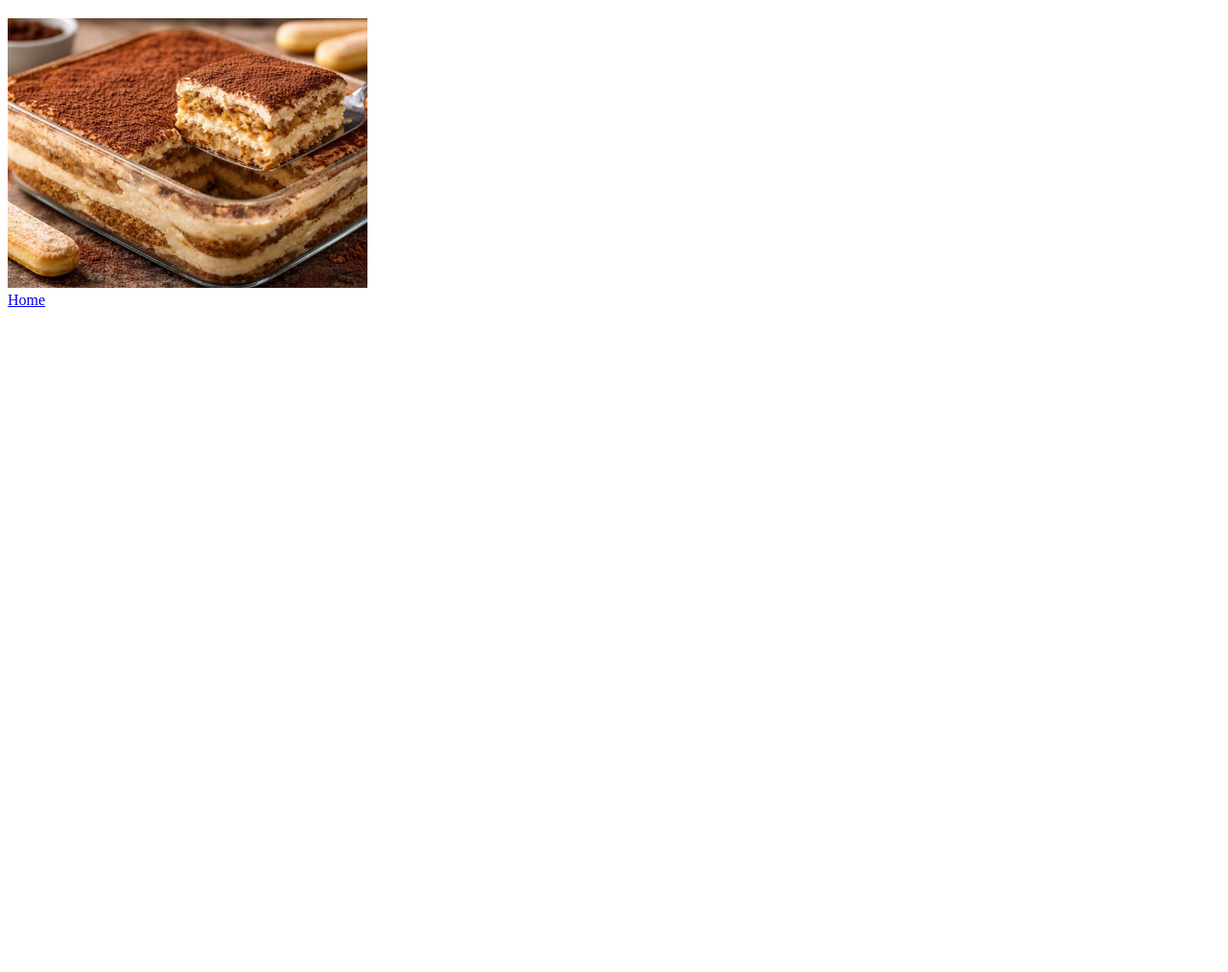
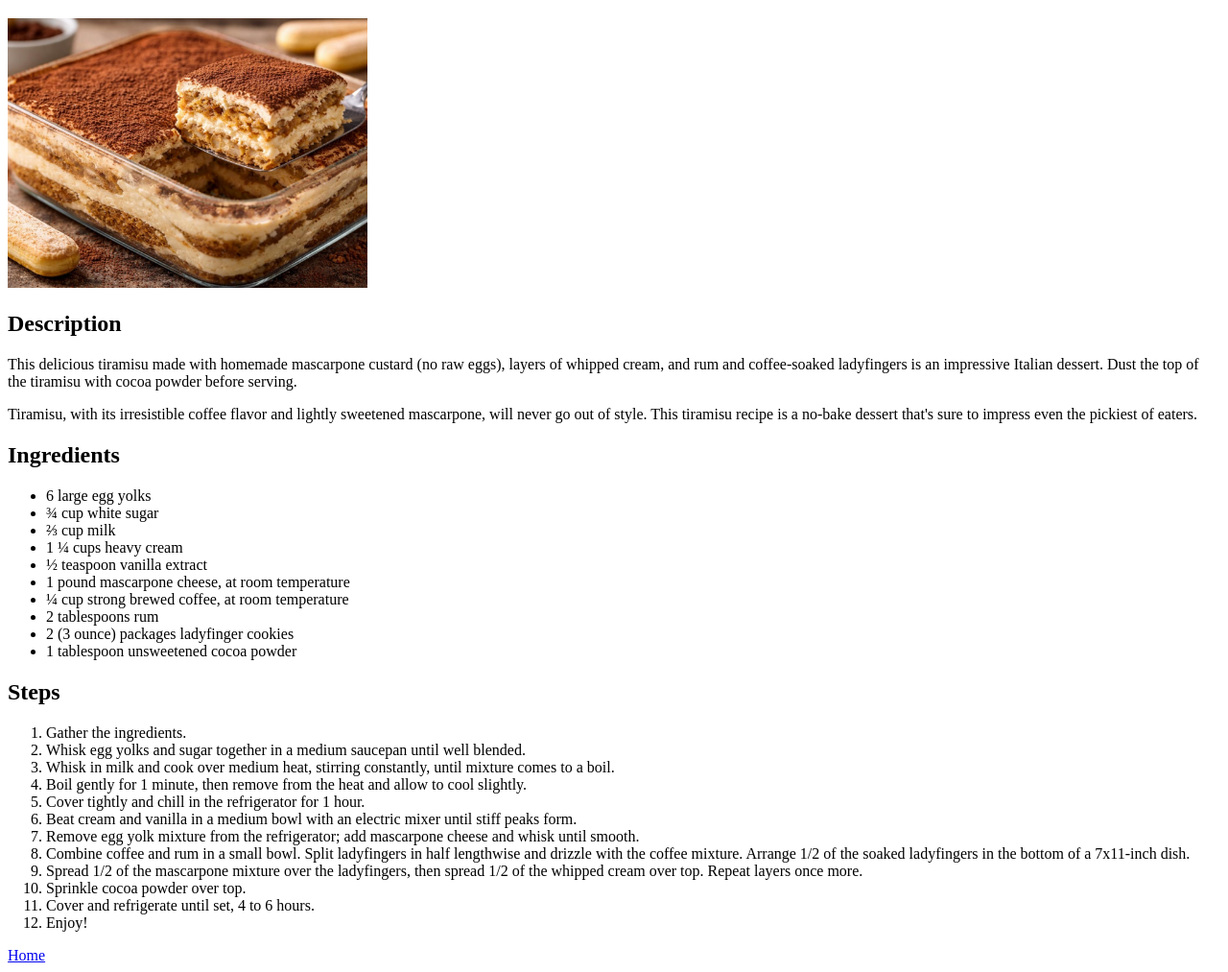
Before and after one commit to Krspycode/odin-recipes, a plain HTML site: page recipes/tiramisu.html in a window 1280 px wide. Shown: the part 61-1074 px from the top of the page at 96% size. Before the commit the page ends 800 px from the top, so only its background shows below. Drawn offline with Linux system fonts and the light colour scheme.

Commit message:
Finished tiramisu
Added description, ingredients and steps

```diff
--- a/recipes/tiramisu.html
+++ b/recipes/tiramisu.html
@@ -7,7 +7,39 @@
 </head>
 <body>
     <h1>Tiramisu</h1>
-    <img src="../images/tiramisu.jpg" alt="A finished tiramisu." width="375"> <br>
+    <img src="../images/tiramisu.jpg" alt="A finished tiramisu." width="375"><br>
+    <h2>Description</h2>
+    <p>This delicious tiramisu made with homemade mascarpone custard (no raw eggs), layers of whipped cream, and rum and coffee-soaked ladyfingers is an impressive Italian dessert. Dust the top of the tiramisu with cocoa powder before serving.</p>
+    <p>Tiramisu, with its irresistible coffee flavor and lightly sweetened mascarpone, will never go out of style. This tiramisu recipe is a no-bake dessert that's sure to impress even the pickiest of eaters.</p>
+    <h2>Ingredients</h2>
+    <ul>
+        <li>6 large egg yolks</li>
+        <li>¾ cup white sugar</li>
+        <li>⅔ cup milk</li>
+        <li>1 ¼ cups heavy cream</li>
+        <li>½ teaspoon vanilla extract</li>
+        <li>1 pound mascarpone cheese, at room temperature</li>
+        <li>¼ cup strong brewed coffee, at room temperature</li>
+        <li>2 tablespoons rum</li>
+        <li>2 (3 ounce) packages ladyfinger cookies</li>
+        <li>1 tablespoon unsweetened cocoa powder</li>
+    </ul>
+    <h2>Steps</h2>
+    <ol>
+        <li>Gather the ingredients.</li>
+        <li>Whisk egg yolks and sugar together in a medium saucepan until well blended.</li>
+        <li>Whisk in milk and cook over medium heat, stirring constantly, until mixture comes to a boil.</li>
+        <li>Boil gently for 1 minute, then remove from the heat and allow to cool slightly.</li>
+        <li>Cover tightly and chill in the refrigerator for 1 hour.</li>
+        <li>Beat cream and vanilla in a medium bowl with an electric mixer until stiff peaks form.</li>
+        <li>Remove egg yolk mixture from the refrigerator; add mascarpone cheese and whisk until smooth.</li>
+        <li>Combine coffee and rum in a small bowl. Split ladyfingers in half lengthwise and drizzle with the coffee mixture. Arrange 1/2 of the soaked ladyfingers in the bottom of a 7x11-inch dish.</li>
+        <li>Spread 1/2 of the mascarpone mixture over the ladyfingers, then spread 1/2 of the whipped cream over top. Repeat layers once more.</li>
+        <li>Sprinkle cocoa powder over top.</li>
+        <li>Cover and refrigerate until set, 4 to 6 hours.</li>
+        <li>Enjoy!</li>
+    </ol>
+
     <a href="../index.html">Home</a>
 </body>
 </html>
```
